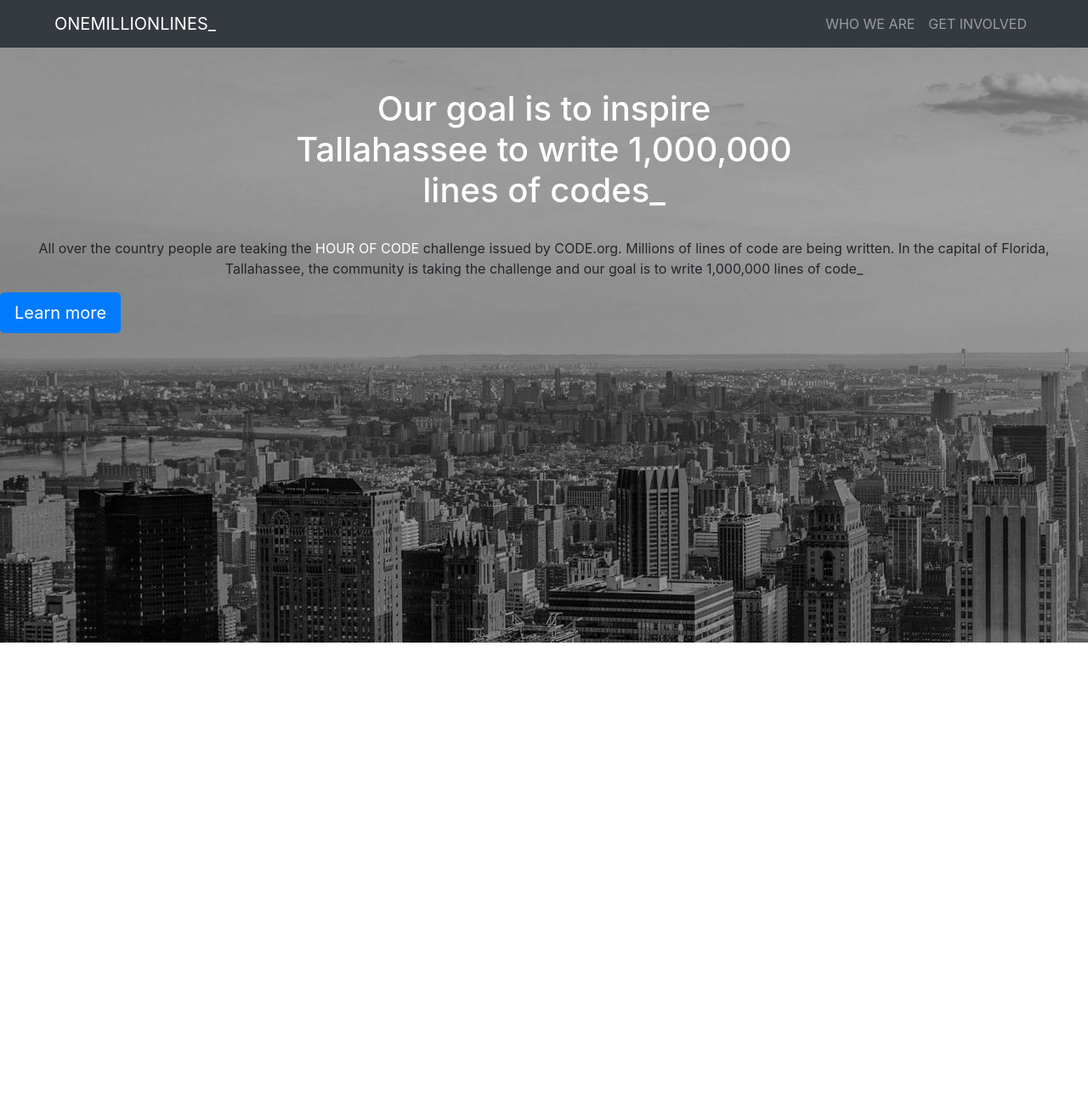
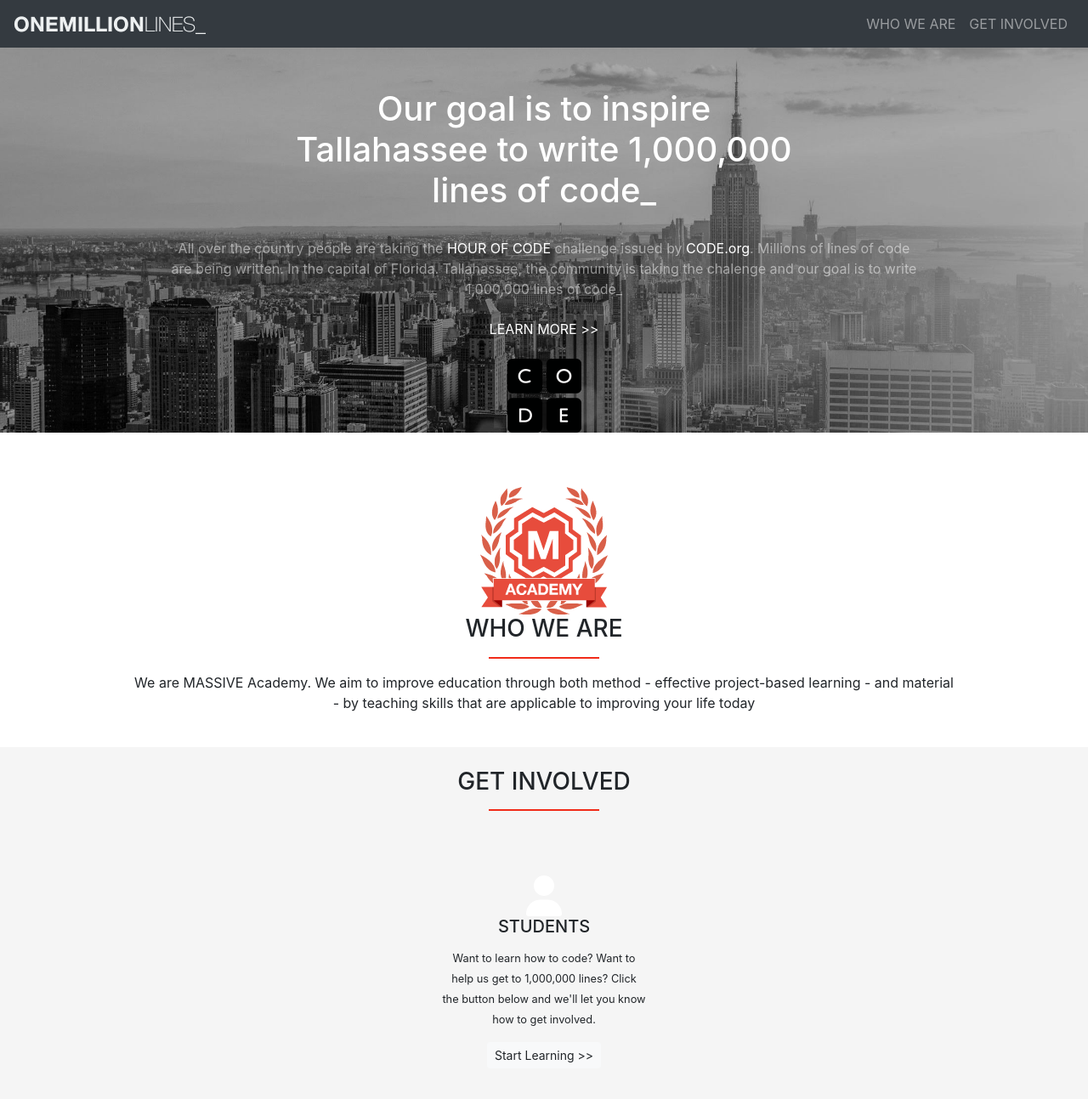
Before and after one commit to KrishnaPermal/Exercice, a plain HTML site: page index.html in a window 1280 px wide. Shown: the whole page at 85% size. Before the commit the page ends 800 px from the top, so only its background shows below. Drawn offline with nearby package versions, Linux system fonts and the light colour scheme.

Commit message:
secondcommit

```diff
--- a/css/custom.css
+++ b/css/custom.css
@@ -1,6 +1,16 @@
 #home{
     background-image: url("../images/hero-image.jpg");
-    height: 700px;
+    background-size: cover;
+    height: 100%;
     /*filter: contrast(50%);*/
     /*filter: brightness(20%);*/
 }
+
+.section{
+    width: 130px;
+    border-top: 2px solid rgb(241, 43, 25);
+    }
+
+#get-involved{
+background-color: rgb(245, 245, 245);
+    }
--- a/index.html
+++ b/index.html
@@ -1,5 +1,5 @@
 <!DOCTYPE html>
-<html lang="en">
+<html lang="fr">
   <head>
     <meta charset="utf-8">
     <meta http-equiv="X-UA-Compatible" content="IE=edge">
@@ -13,6 +13,9 @@
     <link rel="stylesheet" type="text/css" href="http://fonts.googleapis.com/css?family=Arvo">
     <link rel="stylesheet" type="text/css" href="fonts/font-awesome/css/font-awesome.min.css">
 
+    <!--Fontawesome-->
+  <script src="https://kit.fontawesome.com/a076d05399.js"></script>
+
     <!--BOOTSTRAP-->
     <link rel="stylesheet" href="https://stackpath.bootstrapcdn.com/bootstrap/4.3.1/css/bootstrap.min.css" integrity="sha384-ggOyR0iXCbMQv3Xipma34MD+dH/1fQ784/j6cY/iJTQUOhcWr7x9JvoRxT2MZw1T" crossorigin="anonymous">
 
@@ -21,20 +24,16 @@
     <link href="css/custom.css" rel="stylesheet">
   </head>
 
-
-
   <body>
-
-
     <!--HEADER-->
     <header>
         <nav>
             <nav class="navbar navbar-expand-lg navbar-dark bg-dark">
-                <a class="navbar-brand ml-5" href="#">ONEMILLIONLINES_</a>
+              <a class="navbar-brand" href="#"><img src="images/top-logo.png" class="img-fluid" alt="Responsive image"></a>
                 <button class="navbar-toggler" type="button" data-toggle="collapse" data-target="#navbarNav" aria-controls="navbarNav" aria-expanded="false" aria-label="Toggle navigation">
                   <span class="navbar-toggler-icon"></span>
                 </button>
-                <div class="collapse navbar-collapse justify-content-end mr-5" id="navbarNav">
+                <div class="collapse navbar-collapse justify-content-end" id="navbarNavDropdown">
                   <ul class="navbar-nav">
                     <li class="nav-item">
                       <a class="nav-link" href="#">WHO WE ARE</a>
@@ -50,25 +49,62 @@
   <!--HEADER-->
 
 
-<!--HOME-->
-    <div id="home"><br><br>
+<!--MAIN-->
+    <div id="home">
+      <h1 class="text-center text-white pt-5">Our goal is to inspire <br> Tallahassee to write 1,000,000 <br> lines of code_</h1>
+        <p class="text-center pt-4 text-white-50">All over the country people are taking the <span class="text-white">HOUR OF CODE</span> challenge issued by <span class="text-white">CODE.org</span>.
+        Millions of lines of code <br> are being written. In the capital of Florida. Tallahassee, the community is taking the chalenge and our goal is to write <br> 1,000,000 lines of code_</p>
+        <p class="text-center"><button type="button" class="btn btn-red text-white">LEARN MORE >></button></p>
+      <p class="text-center"><img src="images/code.png" class="img-fluid" alt="Responsive image"></p>
+    </div>
 
-                <h1 class="text-center text-white pt5">Our goal is to inspire <br> Tallahassee to write 1,000,000 <br> lines of codes_</h1> <br>
-                <p class="text-center pt4">All over the country people are teaking the <span class="text-white">HOUR OF CODE </span>challenge issued by <span class="white">CODE.org</span>. Millions of lines of code are being written. In the capital of Florida, Tallahassee, the community is taking the challenge and our goal is to write 1,000,000 lines of code_</p>
-                <a class="btn btn-primary btn-lg" href="#" role="button">Learn more</a>
-    </div>
-<!--HOME-->
+
+    <div id="who">
+      <h3 class="text-center pt-5 text-red"><img src="images/academy-brand-med.png" class="img-fluid"
+        alt="Responsive image"> <br> WHO WE ARE <br>
+        <hr class="section">
+      </h3>
+    <p class="text-center pb-4">We are<span class="text-red"> MASSIVE Academy</span>. We aim to improve education
+      through both method - effective project-based learning - and material <br> - by teaching skills that are
+      applicable to improving your life today</p>
+    </div><!-- /#who -->
+
+
+
+    <div id="get-involved">
+        <h3 class="text-center pt-4 text-red"> GET INVOLVED <br>
+          <hr class="section">
+        </h3>
+        <div class="row justify-content-center">
+          <!--cards-->
+          <div class="card text-center bg-transparent border-0 m-3" style="width: 18rem;">
+            <div class="card-body">
+              <span class="dot mb-3"><i class="fas fa-user fa-3x text-white mt-4"></i></span>
+              <h5 class="card-title text-red">STUDENTS</h5>
+              <p class="card-text"><small>Want to learn how to code? Want to <br> help us get to 1,000,000 lines? Click
+                  <br>
+                  the button below and we'll let you know <br> how to get involved.</small></p>
+              <a href="#" class="btn btn-light btn-sm text-red">Start Learning >></a>
+            </div>
+          </div>
 
 
 
 
-    <div id="who">
-      <!-- Votre code ici -->
-    </div><!-- /#who -->
 
-    <div id="get-involved">
-      <!-- Votre code ici -->
     </div><!-- /#get-involved -->
+
+<!--MAIN-->
+
+
+
+
+
+
+
+
+
+
 
     <footer>
       <!-- Votre code ici -->
```
